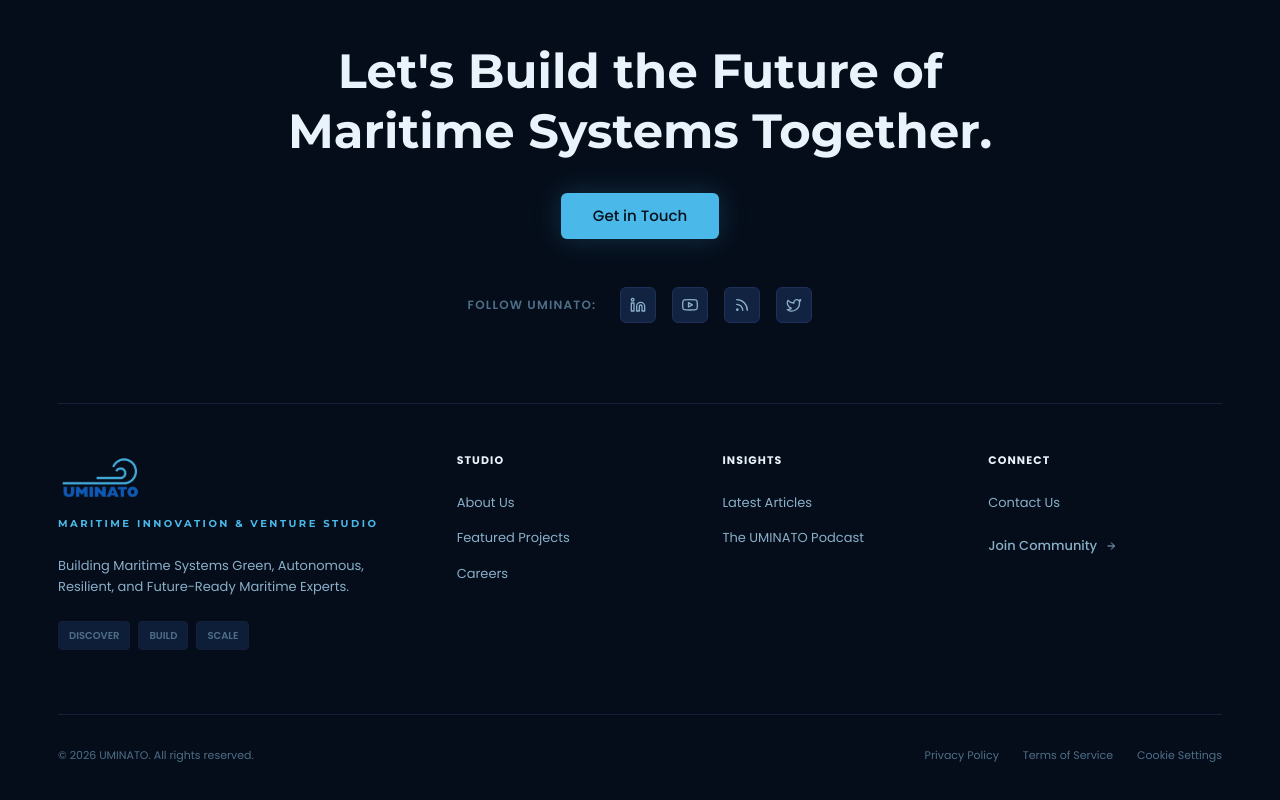
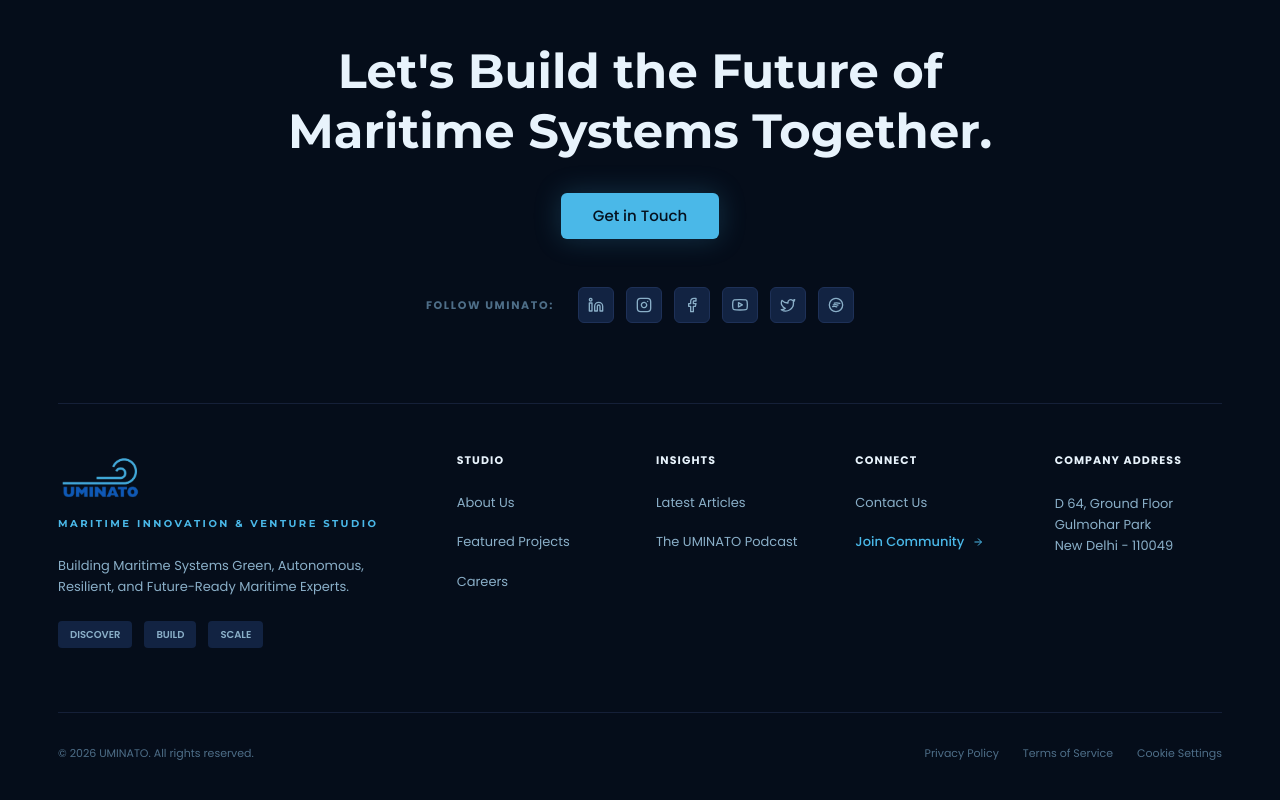
Before and after one commit to Sakthi-ctrl/Uminato-version, a Next.js app: page / in a window 1280 px wide. Shown: the part 5037-5837 px from the top of the page. Built offline with nearby package versions, Linux system fonts and the light colour scheme.

Commit message:
Update footer sections layout and add social icons

```diff
--- a/src/components/Footer.tsx
+++ b/src/components/Footer.tsx
@@ -1,8 +1,10 @@
 // Icons
-const LinkedinIcon = () => <svg xmlns="http://www.w3.org/2000/svg" width="16" height="16" viewBox="0 0 24 24" fill="none" stroke="currentColor" strokeWidth="2" strokeLinecap="round" strokeLinejoin="round"><path d="M16 8a6 6 0 0 1 6 6v7h-4v-7a2 2 0 0 0-2-2 2 2 0 0 0-2 2v7h-4v-7a6 6 0 0 1 6-6z"/><rect x="2" y="9" width="4" height="12"/><circle cx="4" cy="4" r="2"/></svg>;
-const YoutubeIcon = () => <svg xmlns="http://www.w3.org/2000/svg" width="16" height="16" viewBox="0 0 24 24" fill="none" stroke="currentColor" strokeWidth="2" strokeLinecap="round" strokeLinejoin="round"><path d="M22.54 6.42a2.78 2.78 0 0 0-1.94-2C18.88 4 12 4 12 4s-6.88 0-8.6.46a2.78 2.78 0 0 0-1.94 2A29 29 0 0 0 1 11.75a29 29 0 0 0 .46 5.33 2.78 2.78 0 0 0 1.94 2c1.72.46 8.6.46 8.6.46s6.88 0 8.6-.46a2.78 2.78 0 0 0 1.94-2 29 29 0 0 0 .46-5.33 29 29 0 0 0-.46-5.33z"/><polygon points="9.75 15.02 15.5 11.75 9.75 8.48 9.75 15.02"/></svg>;
-const RssIcon = () => <svg xmlns="http://www.w3.org/2000/svg" width="16" height="16" viewBox="0 0 24 24" fill="none" stroke="currentColor" strokeWidth="2" strokeLinecap="round" strokeLinejoin="round"><path d="M4 11a9 9 0 0 1 9 9"/><path d="M4 4a16 16 0 0 1 16 16"/><circle cx="5" cy="19" r="1"/></svg>;
-const TwitterIcon = () => <svg xmlns="http://www.w3.org/2000/svg" width="16" height="16" viewBox="0 0 24 24" fill="none" stroke="currentColor" strokeWidth="2" strokeLinecap="round" strokeLinejoin="round"><path d="M22 4s-.7 2.1-2 3.4c1.6 10-9.4 17.3-18 11.6 2.2.1 4.4-.6 6-2C3 15.5.5 9.6 3 5c2.2 2.6 5.6 4.1 9 4-.9-4.2 4-6.6 7-3.8 1.1 0 3-1.2 3-1.2z"/></svg>;
+const LinkedinIcon = () => <svg xmlns="http://www.w3.org/2000/svg" width="16" height="16" viewBox="0 0 24 24" fill="none" stroke="currentColor" strokeWidth="2" strokeLinecap="round" strokeLinejoin="round"><path d="M16 8a6 6 0 0 1 6 6v7h-4v-7a2 2 0 0 0-2-2 2 2 0 0 0-2 2v7h-4v-7a6 6 0 0 1 6-6z" /><rect x="2" y="9" width="4" height="12" /><circle cx="4" cy="4" r="2" /></svg>;
+const InstagramIcon = () => <svg xmlns="http://www.w3.org/2000/svg" width="16" height="16" viewBox="0 0 24 24" fill="none" stroke="currentColor" strokeWidth="2" strokeLinecap="round" strokeLinejoin="round"><rect x="2" y="2" width="20" height="20" rx="5" ry="5" /><path d="M16 11.37A4 4 0 1 1 12.63 8 4 4 0 0 1 16 11.37z" /><line x1="17.5" y1="6.5" x2="17.51" y2="6.5" /></svg>;
+const FacebookIcon = () => <svg xmlns="http://www.w3.org/2000/svg" width="16" height="16" viewBox="0 0 24 24" fill="none" stroke="currentColor" strokeWidth="2" strokeLinecap="round" strokeLinejoin="round"><path d="M18 2h-3a5 5 0 0 0-5 5v3H7v4h3v8h4v-8h3l1-4h-4V7a1 1 0 0 1 1-1h3z" /></svg>;
+const YoutubeIcon = () => <svg xmlns="http://www.w3.org/2000/svg" width="16" height="16" viewBox="0 0 24 24" fill="none" stroke="currentColor" strokeWidth="2" strokeLinecap="round" strokeLinejoin="round"><path d="M22.54 6.42a2.78 2.78 0 0 0-1.94-2C18.88 4 12 4 12 4s-6.88 0-8.6.46a2.78 2.78 0 0 0-1.94 2A29 29 0 0 0 1 11.75a29 29 0 0 0 .46 5.33 2.78 2.78 0 0 0 1.94 2c1.72.46 8.6.46 8.6.46s6.88 0 8.6-.46a2.78 2.78 0 0 0 1.94-2 29 29 0 0 0 .46-5.33 29 29 0 0 0-.46-5.33z" /><polygon points="9.75 15.02 15.5 11.75 9.75 8.48 9.75 15.02" /></svg>;
+const TwitterIcon = () => <svg xmlns="http://www.w3.org/2000/svg" width="16" height="16" viewBox="0 0 24 24" fill="none" stroke="currentColor" strokeWidth="2" strokeLinecap="round" strokeLinejoin="round"><path d="M22 4s-.7 2.1-2 3.4c1.6 10-9.4 17.3-18 11.6 2.2.1 4.4-.6 6-2C3 15.5.5 9.6 3 5c2.2 2.6 5.6 4.1 9 4-.9-4.2 4-6.6 7-3.8 1.1 0 3-1.2 3-1.2z" /></svg>;
+const SpotifyIcon = () => <svg xmlns="http://www.w3.org/2000/svg" width="16" height="16" viewBox="0 0 24 24" fill="none" stroke="currentColor" strokeWidth="2" strokeLinecap="round" strokeLinejoin="round"><circle cx="12" cy="12" r="10" /><path d="M8 11.9c2.3-.6 4.8-.5 7 .3" /><path d="M7 14.5c2-.5 4.3-.4 6.2.3" /><path d="M9.5 9.3c2.7-.8 5.6-.6 8.2.4" /></svg>;
 import Link from 'next/link';
 import Image from 'next/image';
 
@@ -20,12 +22,16 @@ export default function Footer({ hideCTA = false }: { hideCTA?: boolean }) {
                 Get in Touch
               </button>
 
-              <div className="flex items-center justify-center gap-4">
-                <span className="text-[12px] font-semibold tracking-[0.1em] text-t3 uppercase mr-2">Follow UMINATO:</span>
-                <a href="#" aria-label="LinkedIn" className="w-9 h-9 bg-bg-card border border-bd-default rounded-md flex items-center justify-center text-t2 hover:bg-bg-raised hover:text-sky-base hover:border-sky-base transition-all"><LinkedinIcon /></a>
-                <a href="#" aria-label="YouTube" className="w-9 h-9 bg-bg-card border border-bd-default rounded-md flex items-center justify-center text-t2 hover:bg-bg-raised hover:text-sky-base hover:border-sky-base transition-all"><YoutubeIcon /></a>
-                <a href="#" aria-label="Spotify" className="w-9 h-9 bg-bg-card border border-bd-default rounded-md flex items-center justify-center text-t2 hover:bg-bg-raised hover:text-sky-base hover:border-sky-base transition-all"><RssIcon /></a>
-                <a href="#" aria-label="X (Twitter)" className="w-9 h-9 bg-bg-card border border-bd-default rounded-md flex items-center justify-center text-t2 hover:bg-bg-raised hover:text-sky-base hover:border-sky-base transition-all"><TwitterIcon /></a>
+              <div className="flex flex-col sm:flex-row items-center justify-center gap-4">
+                <span className="text-[11px] font-bold tracking-[0.15em] text-t3 uppercase sm:mr-2">Follow Uminato:</span>
+                <div className="flex items-center justify-center gap-3 flex-wrap">
+                  <a href="#" aria-label="LinkedIn" className="w-9 h-9 bg-bg-card border border-bd-default rounded-md flex items-center justify-center text-t2 hover:bg-bg-raised hover:text-sky-base hover:border-sky-base transition-all"><LinkedinIcon /></a>
+                  <a href="#" aria-label="Instagram" className="w-9 h-9 bg-bg-card border border-bd-default rounded-md flex items-center justify-center text-t2 hover:bg-bg-raised hover:text-sky-base hover:border-sky-base transition-all"><InstagramIcon /></a>
+                  <a href="#" aria-label="Facebook" className="w-9 h-9 bg-bg-card border border-bd-default rounded-md flex items-center justify-center text-t2 hover:bg-bg-raised hover:text-sky-base hover:border-sky-base transition-all"><FacebookIcon /></a>
+                  <a href="#" aria-label="YouTube" className="w-9 h-9 bg-bg-card border border-bd-default rounded-md flex items-center justify-center text-t2 hover:bg-bg-raised hover:text-sky-base hover:border-sky-base transition-all"><YoutubeIcon /></a>
+                  <a href="#" aria-label="X (Twitter)" className="w-9 h-9 bg-bg-card border border-bd-default rounded-md flex items-center justify-center text-t2 hover:bg-bg-raised hover:text-sky-base hover:border-sky-base transition-all"><TwitterIcon /></a>
+                  <a href="#" aria-label="Spotify" className="w-9 h-9 bg-bg-card border border-bd-default rounded-md flex items-center justify-center text-t2 hover:bg-bg-raised hover:text-sky-base hover:border-sky-base transition-all"><SpotifyIcon /></a>
+                </div>
               </div>
             </div>
 
@@ -46,31 +52,42 @@ export default function Footer({ hideCTA = false }: { hideCTA?: boolean }) {
             </div>
             <p className="font-display text-[10px] font-bold tracking-[0.25em] text-sky-base uppercase mb-6">Maritime Innovation &amp; Venture Studio</p>
             <p className="text-[13px] text-t2 leading-relaxed mb-6 pe-4">Building Maritime Systems Green, Autonomous, Resilient, and Future-Ready Maritime Experts.</p>
-            <div className="flex gap-2">
-              <span className="text-[10px] uppercase font-semibold text-t3 border border-bd-subtle px-2.5 py-1.5 rounded bg-bg-surface">Discover</span>
-              <span className="text-[10px] uppercase font-semibold text-t3 border border-bd-subtle px-2.5 py-1.5 rounded bg-bg-surface">Build</span>
-              <span className="text-[10px] uppercase font-semibold text-t3 border border-bd-subtle px-2.5 py-1.5 rounded bg-bg-surface">Scale</span>
+            <div className="flex gap-3">
+              <span className="text-[10px] uppercase font-semibold text-t2 px-3 py-1.5 rounded-sm bg-bg-card">Discover</span>
+              <span className="text-[10px] uppercase font-semibold text-t2 px-3 py-1.5 rounded-sm bg-bg-card">Build</span>
+              <span className="text-[10px] uppercase font-semibold text-t2 px-3 py-1.5 rounded-sm bg-bg-card">Scale</span>
             </div>
           </div>
 
-          <div className="md:col-span-7 lg:col-span-8 grid grid-cols-2 sm:grid-cols-3 gap-8 text-[13px]">
-            <div className="flex flex-col gap-4">
-              <h4 className="text-[11px] font-bold text-t1 uppercase tracking-widest mb-2">Studio</h4>
+          <div className="md:col-span-7 lg:col-span-8 grid grid-cols-2 lg:grid-cols-4 gap-8 text-[13px]">
+            <div className="flex flex-col gap-5">
+              <h4 className="text-[11px] font-bold text-t1 uppercase tracking-widest mb-1">Studio</h4>
               <Link href="/about" className="text-t2 hover:text-sky-base transition-colors">About Us</Link>
               <Link href="/projects" className="text-t2 hover:text-sky-base transition-colors">Featured Projects</Link>
               <Link href="/careers" className="text-t2 hover:text-sky-base transition-colors">Careers</Link>
             </div>
-            <div className="flex flex-col gap-4">
-              <h4 className="text-[11px] font-bold text-t1 uppercase tracking-widest mb-2">Insights</h4>
+
+            <div className="flex flex-col gap-5">
+              <h4 className="text-[11px] font-bold text-t1 uppercase tracking-widest mb-1">Insights</h4>
               <Link href="/blog" className="text-t2 hover:text-sky-base transition-colors">Latest Articles</Link>
               <Link href="/podcast" className="text-t2 hover:text-sky-base transition-colors">The UMINATO Podcast</Link>
             </div>
-            <div className="flex flex-col gap-4">
-              <h4 className="text-[11px] font-bold text-t1 uppercase tracking-widest mb-2">Connect</h4>
+
+            <div className="flex flex-col gap-5">
+              <h4 className="text-[11px] font-bold text-t1 uppercase tracking-widest mb-1">Connect</h4>
               <Link href="/contact" className="text-t2 hover:text-sky-base transition-colors">Contact Us</Link>
-              <a href="#" className="text-t2 hover:text-sky-base transition-colors mt-2 text-sky-base flex items-center gap-2 font-medium">
-                 Join Community <svg width="12" height="12" viewBox="0 0 24 24" fill="none" stroke="currentColor" strokeWidth="2"><path d="M5 12h14M12 5l7 7-7 7"/></svg>
+              <a href="#" className="text-sky-base hover:text-sky-light transition-colors flex items-center gap-2 font-medium">
+                Join Community <svg width="12" height="12" viewBox="0 0 24 24" fill="none" stroke="currentColor" strokeWidth="2"><path d="M5 12h14M12 5l7 7-7 7" /></svg>
               </a>
+            </div>
+
+            <div className="flex flex-col gap-5">
+              <h4 className="text-[11px] font-bold text-t1 uppercase tracking-widest mb-1">Company Address</h4>
+              <address className="text-t2 not-italic leading-relaxed">
+                D 64, Ground Floor<br />
+                Gulmohar Park<br />
+                New Delhi - 110049
+              </address>
             </div>
           </div>
         </div>
```
